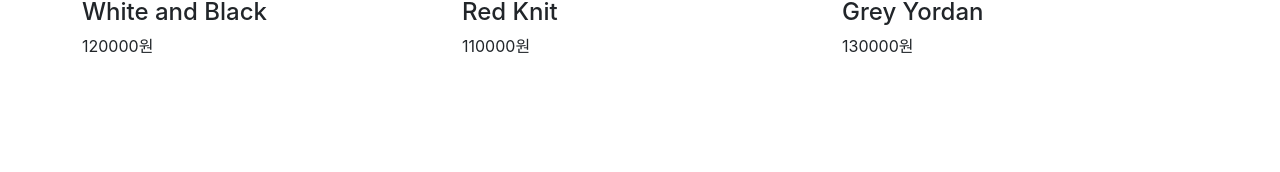
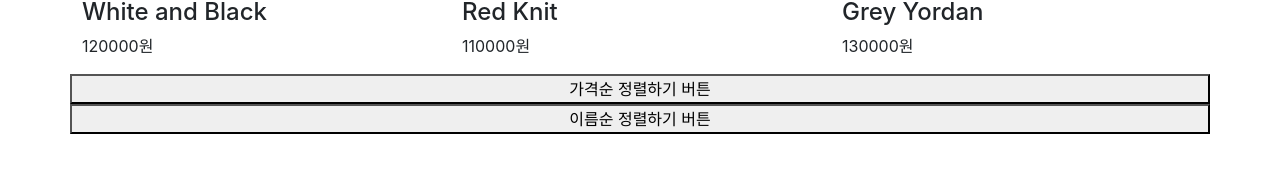
Before and after one commit to yongseong2/ShoesShop, a React (Create React App) app: page / in a window 1280 px wide. Shown: the part 572-744 px from the top of the page. Built offline with nearby package versions, Linux system fonts and the light colour scheme.

Commit message:
react router done

```diff
--- a/src/Components/shoesList.js
+++ b/src/Components/shoesList.js
@@ -4,14 +4,13 @@ import { Link } from "react-router-dom"
 
 
 function ShoesList() {
-  const [shoes] = useState(shoeData)
+  const [shoes, setShoes] = useState(shoeData)
 
   return (
     <>
       {shoes.map((shoe) => {
         return (
           <div className="col-md-4" key={shoe.id}>
-
             <Link
               to={`/detail/${shoe.id}`}
               className='nav-link'>
@@ -22,6 +21,29 @@ function ShoesList() {
           </div>
         )
       })}
+      <button onClick={() => {
+        const copyShoes = [...shoes]
+        copyShoes.sort((a, b) => {
+          return a.price - b.price
+        })
+        setShoes(copyShoes)
+
+      }}> 가격순 정렬하기 버튼 </button>
+
+      <button onClick={() => {
+        const copyShoes = [...shoes]
+        copyShoes.sort((a, b) => {
+          if (a.title > b.title) {
+            return 1
+          }
+          if (a.title < b.title) {
+            return -1
+          }
+          return 0
+        })
+        setShoes(copyShoes)
+      }}
+      >이름순 정렬하기 버튼</button>
     </>
   )
 }
--- a/src/Views/DetailView.js
+++ b/src/Views/DetailView.js
@@ -4,19 +4,23 @@ import shoeData from "../data.js"
 
 function DetailView() {
 
-  const shoes = useState(shoeData)
+  const [shoes] = useState(shoeData)
   const { shoeId } = useParams()
+
+  const shoe = shoes.find((x)=> {
+    return x.id === parseInt(shoeId)
+  })
 
   return (
     <div className="container">
       <div className="row">
         <div className="col-md-6">
-          <img alt={`shoe${shoeId}`} src={`https://codingapple1.github.io/shop/shoes${parseInt(shoeId) + 1}.jpg`} width="100%" />
+          <img alt={`shoe${shoe.id}`} src={`https://codingapple1.github.io/shop/shoes${shoe.id + 1}.jpg`} width="100%" />
         </div>
-        <div className="col-md-6">
-          <h4 className="pt-5">{shoes[0][shoeId].title}</h4>
-          <p>{shoes[0][shoeId].content}</p>
-          <p>{shoes[0][shoeId].price}원</p>
+        <div className="col-md-6 mt-4">
+          <h4 className="pt-5">{shoe.title}</h4>
+          <p>{shoe.content}</p>
+          <p>{shoe.price}원</p>
           <button className="btn btn-danger">주문하기</button>
         </div>
       </div>
```
Also changed, not shown: src/App.js (line endings or trailing spaces).
